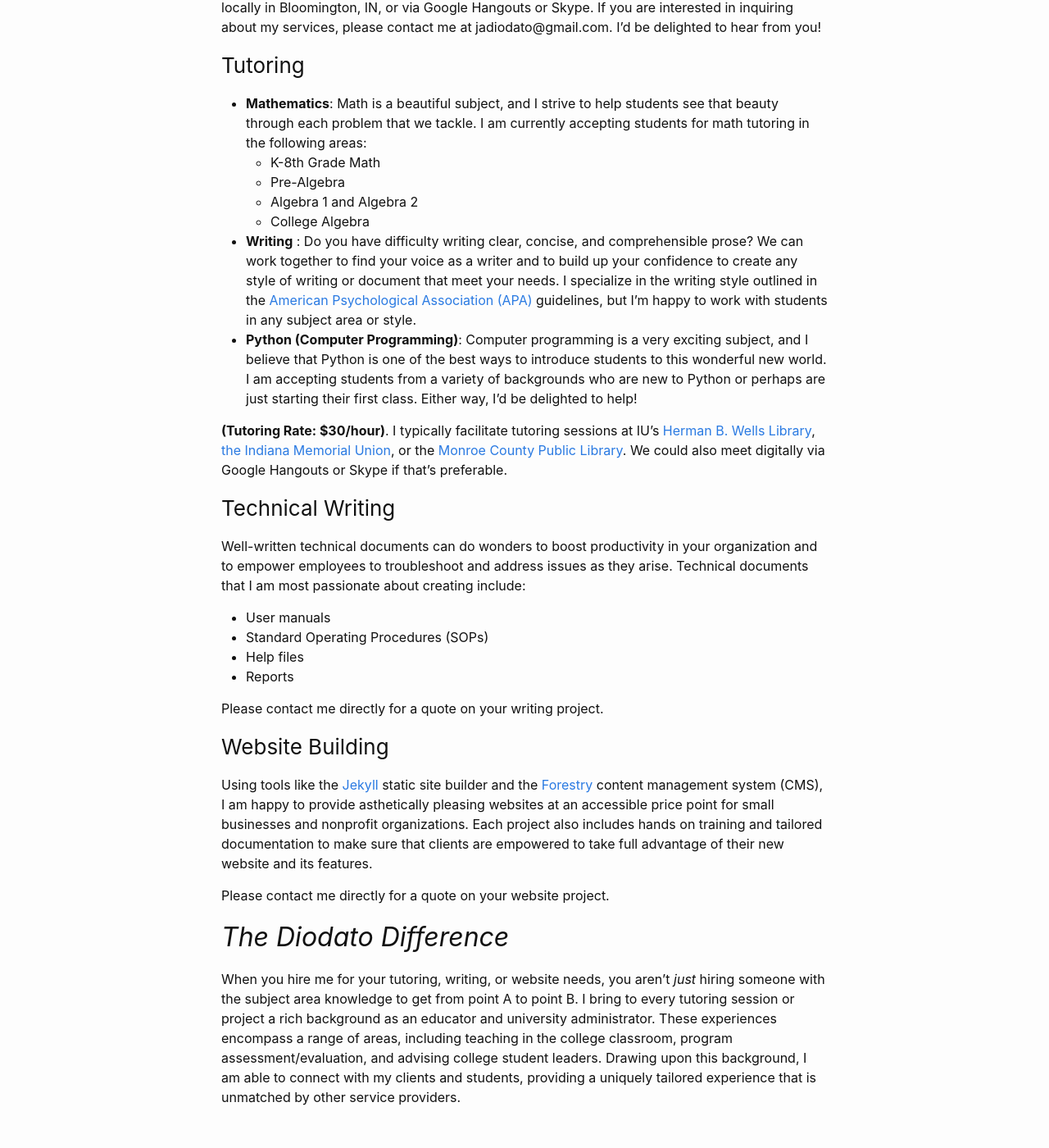
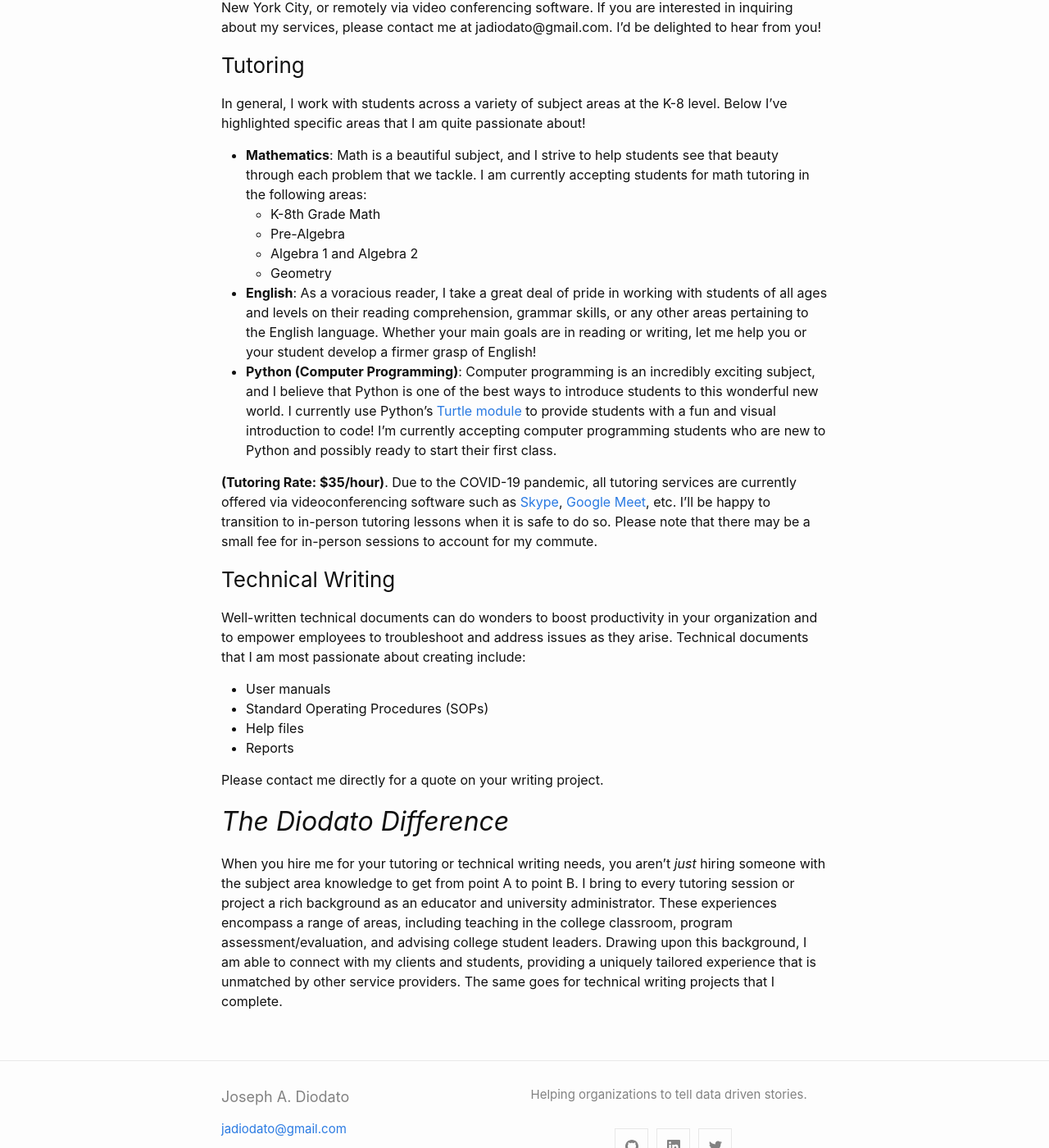
Before and after one commit to jdiodato/jdiodato.github.io, a Jekyll site: the page built from services.md, in a window 1280 px wide and 1400 px high, scrolled down 278 px. Shown: the whole window at 82% size. Built offline with Jekyll 4.4.1, drawn with Linux system fonts in a browser that asks for light colours; some of the changed text lies outside the part shown.

Commit message:
Updated services page.

```diff
--- a/services.md
+++ b/services.md
@@ -3,21 +3,22 @@ layout: page
 title: Services
 permalink: /services/
 ---
-## Tutoring • Technical Writing • Websites
+## Tutoring • Technical Writing
 
-From tutoring secondary school students to supporting the written and digital needs of local organizations, I am happy to offer a range of services as outlined below. All services are available locally in Bloomington, IN, or via Google Hangouts or Skype. If you are interested in inquiring about my services, please contact me at jadiodato@gmail.com. I'd be delighted to hear from you!
+From tutoring secondary school students to supporting the written and digital needs of local organizations, I am happy to offer the services outlined below. All services are available locally in New York City, or remotely via video conferencing software. If you are interested in inquiring about my services, please contact me at jadiodato@gmail.com. I'd be delighted to hear from you!
 
 ### Tutoring
+In general, I work with students across a variety of subject areas at the K-8 level. Below I've highlighted specific areas that I am quite passionate about!
+
 - **Mathematics**: Math is a beautiful subject, and I strive to help students see that beauty through each problem that we tackle. I am currently accepting students for math tutoring in the following areas:
   - K-8th Grade Math
   - Pre-Algebra
   - Algebra 1 and Algebra 2
-  - College Algebra
+  - Geometry
+- **English**: As a voracious reader, I take a great deal of pride in working with students of all ages and levels on their reading comprehension, grammar skills, or any other areas pertaining to the English language. Whether your main goals are in reading or writing, let me help you or your student develop a firmer grasp of English!
+- **Python (Computer Programming)**: Computer programming is an incredibly exciting subject, and I believe that Python is one of the best ways to introduce students to this wonderful new world. I currently use Python's [Turtle module](https://docs.python.org/3.3/library/turtle.html?highlight=turtle) to provide students with a fun and visual introduction to code! I'm currently accepting computer programming students who are new to Python and possibly ready to start their first class.
 
-- **Writing** : Do you have difficulty writing clear, concise, and comprehensible prose? We can work together to find your voice as a writer and to build up your confidence to create any style of writing or document that meet your needs. I specialize in the writing style outlined in the [American Psychological Association (APA)](https://apastyle.apa.org/) guidelines, but I'm happy to work with students in any subject area or style.
-- **Python (Computer Programming)**: Computer programming is a very exciting subject, and I believe that Python is one of the best ways to introduce students to this wonderful new world. I am accepting students from a variety of backgrounds who are new to Python or perhaps are just starting their first class. Either way, I'd be delighted to help!
-
-**(Tutoring Rate: $30/hour)**. I typically facilitate tutoring sessions at IU's [Herman B. Wells Library](https://www.google.com/maps/place/Herman+B+Wells+Library/@39.171006,-86.5189927,17z/data=!3m1!4b1!4m5!3m4!1s0x886c66b923abfab7:0xeed5e2767f2bb24e!8m2!3d39.171006!4d-86.516804), [the Indiana Memorial Union](https://www.google.com/maps/place/Indiana+Memorial+Union+Bldg,+900+E+7th+St,+Bloomington,+IN+47405/@39.1677028,-86.5258958,17z/data=!3m1!4b1!4m5!3m4!1s0x886c66c1a1a43b73:0x2a21cc87a4f69e7f!8m2!3d39.1677028!4d-86.5237071), or the [Monroe County Public Library](https://www.google.com/maps/place/Monroe+County+Public+Library/@39.1667051,-86.532669,17z/data=!3m1!4b1!4m5!3m4!1s0x886c66dd30fe0225:0x3aeee3889e9c169b!8m2!3d39.1667051!4d-86.5304803). We could also meet digitally via Google Hangouts or Skype if that's preferable.
+**(Tutoring Rate: $35/hour)**. Due to the COVID-19 pandemic, all tutoring services are currently offered via videoconferencing software such as [Skype](https://www.skype.com/en/), [Google Meet](https://meet.google.com/), etc. I'll be happy to transition to in-person tutoring lessons when it is safe to do so. Please note that there may be a small fee for in-person sessions to account for my commute.
 
 ### Technical Writing
 Well-written technical documents can do wonders to boost productivity in your organization and to empower employees to troubleshoot and address issues as they arise. Technical documents that I am most passionate about creating include:
@@ -28,10 +29,5 @@ Well-written technical documents can do wonders to boost productivity in your or
 
 Please contact me directly for a quote on your writing project.
 
-### Website Building
-Using tools like the [Jekyll](https://jekyllrb.com/) static site builder and the [Forestry](https://forestry.io/) content management system (CMS), I am happy to provide asthetically pleasing websites at an accessible price point for small businesses and nonprofit organizations. Each project also includes hands on training and tailored documentation to make sure that clients are empowered to take full advantage of their new website and its features.
-
-Please contact me directly for a quote on your website project.
-
 ## *The Diodato Difference*
-When you hire me for your tutoring, writing, or website needs, you aren't *just* hiring someone with the subject area knowledge to get from point A to point B. I bring to every tutoring session or project a rich background as an educator and university administrator. These experiences encompass a range of areas, including teaching in the college classroom, program assessment/evaluation, and advising college student leaders. Drawing upon this background, I am able to connect with my clients and students, providing a uniquely tailored experience that is unmatched by other service providers.
+When you hire me for your tutoring or technical writing needs, you aren't *just* hiring someone with the subject area knowledge to get from point A to point B. I bring to every tutoring session or project a rich background as an educator and university administrator. These experiences encompass a range of areas, including teaching in the college classroom, program assessment/evaluation, and advising college student leaders. Drawing upon this background, I am able to connect with my clients and students, providing a uniquely tailored experience that is unmatched by other service providers. The same goes for technical writing projects that I complete.
```
